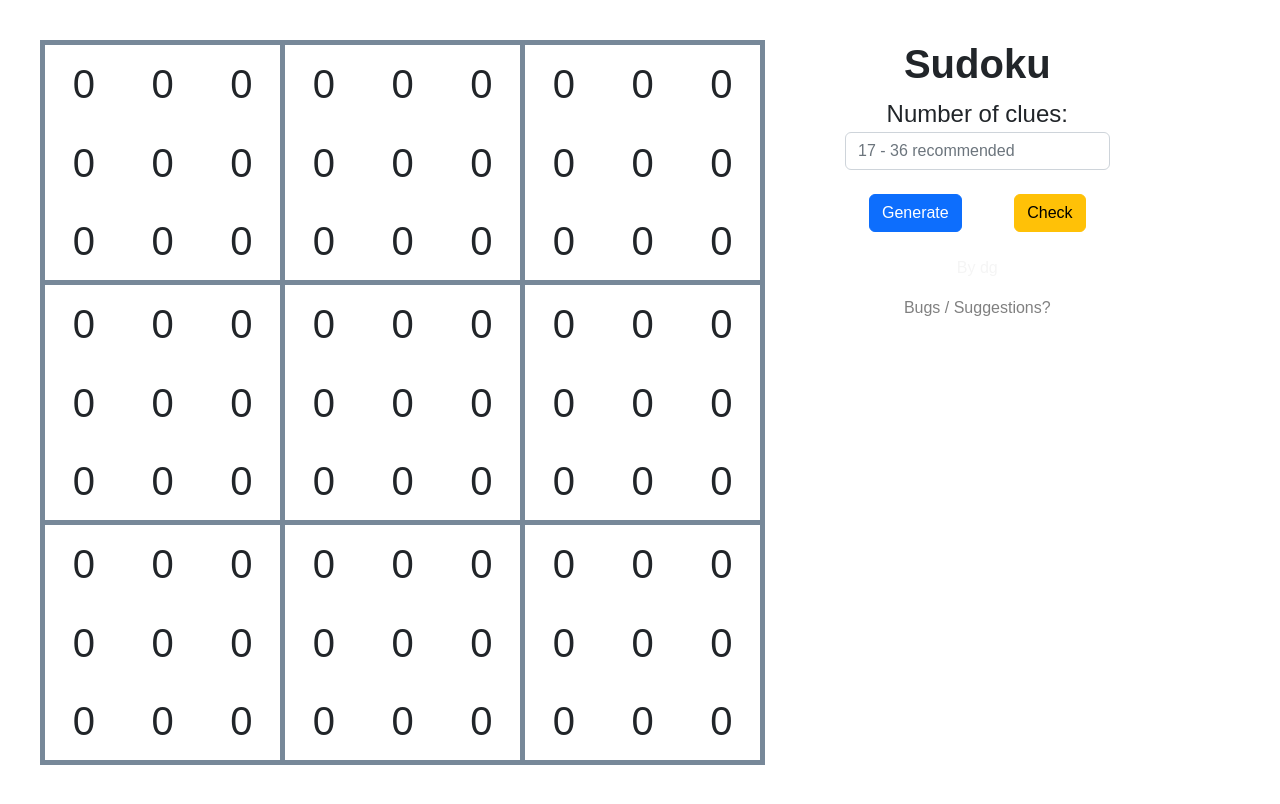
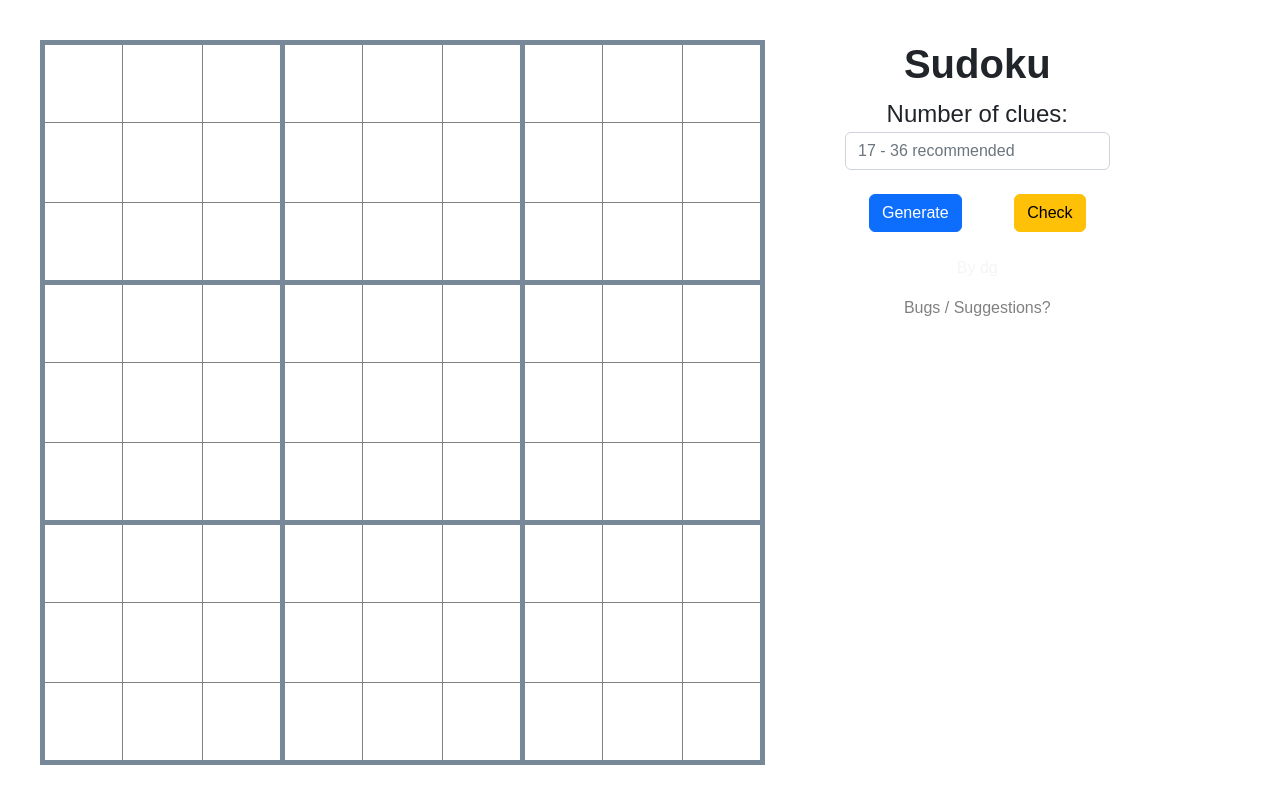
Before and after one commit to duong7/sudoku, a plain HTML site: page resources/index.html in a window 1280 px wide. Drawn offline with nearby package versions, Linux system fonts and the light colour scheme.

Commit message:
Hide zeros, add borders

```diff
--- a/neutralino.config.json
+++ b/neutralino.config.json
@@ -1,6 +1,6 @@
 {
   "applicationId": "d7.sudoku",
-  "version": "0.1.1",
+  "version": "0.1.2",
   "defaultMode": "window",
   "port": 0,
   "documentRoot": "/resources/",
--- a/resources/index.html
+++ b/resources/index.html
@@ -27,7 +27,7 @@
     table,
     th,
     td {
-        /* border: 0px solid gray;*/
+        border: 1px solid gray;
         text-align: center;
         font-size: 5vh;
         /*float: left;*/
@@ -121,108 +121,112 @@
     #row9 {
         border-bottom: 5px solid lightslategray;
     }
+
+    .empty {
+        color:white;
+    }
 </style>
 
 <body>
     <table class="flex">
         <tr id="row1">
-            <td id="cell1" contenteditable>0</td>
-            <td id="cell2" contenteditable>0</td>
-            <td id="cell3" contenteditable>0</td>
-            <td id="cell4" contenteditable>0</td>
-            <td id="cell5" contenteditable>0</td>
-            <td id="cell6" contenteditable>0</td>
-            <td id="cell7" contenteditable>0</td>
-            <td id="cell8" contenteditable>0</td>
-            <td id="cell9" contenteditable>0</td>
+            <td class="empty" id="cell1" contenteditable>0</td>
+            <td class="empty" id="cell2" contenteditable>0</td>
+            <td class="empty" id="cell3" contenteditable>0</td>
+            <td class="empty" id="cell4" contenteditable>0</td>
+            <td class="empty" id="cell5" contenteditable>0</td>
+            <td class="empty" id="cell6" contenteditable>0</td>
+            <td class="empty" id="cell7" contenteditable>0</td>
+            <td class="empty" id="cell8" contenteditable>0</td>
+            <td class="empty" id="cell9" contenteditable>0</td>
         </tr>
         <tr id="row2">
-            <td id="cell1" contenteditable>0</td>
-            <td id="cell2" contenteditable>0</td>
-            <td id="cell3" contenteditable>0</td>
-            <td id="cell4" contenteditable>0</td>
-            <td id="cell5" contenteditable>0</td>
-            <td id="cell6" contenteditable>0</td>
-            <td id="cell7" contenteditable>0</td>
-            <td id="cell8" contenteditable>0</td>
-            <td id="cell9" contenteditable>0</td>
+            <td class="empty" id="cell1" contenteditable>0</td>
+            <td class="empty" id="cell2" contenteditable>0</td>
+            <td class="empty" id="cell3" contenteditable>0</td>
+            <td class="empty" id="cell4" contenteditable>0</td>
+            <td class="empty" id="cell5" contenteditable>0</td>
+            <td class="empty" id="cell6" contenteditable>0</td>
+            <td class="empty" id="cell7" contenteditable>0</td>
+            <td class="empty" id="cell8" contenteditable>0</td>
+            <td class="empty" id="cell9" contenteditable>0</td>
         </tr>
         <tr id="row3">
-            <td id="cell1" contenteditable>0</td>
-            <td id="cell2" contenteditable>0</td>
-            <td id="cell3" contenteditable>0</td>
-            <td id="cell4" contenteditable>0</td>
-            <td id="cell5" contenteditable>0</td>
-            <td id="cell6" contenteditable>0</td>
-            <td id="cell7" contenteditable>0</td>
-            <td id="cell8" contenteditable>0</td>
-            <td id="cell9" contenteditable>0</td>
+            <td class="empty" id="cell1" contenteditable>0</td>
+            <td class="empty" id="cell2" contenteditable>0</td>
+            <td class="empty" id="cell3" contenteditable>0</td>
+            <td class="empty" id="cell4" contenteditable>0</td>
+            <td class="empty" id="cell5" contenteditable>0</td>
+            <td class="empty" id="cell6" contenteditable>0</td>
+            <td class="empty" id="cell7" contenteditable>0</td>
+            <td class="empty" id="cell8" contenteditable>0</td>
+            <td class="empty" id="cell9" contenteditable>0</td>
         </tr>
         <tr id="row4">
-            <td id="cell1" contenteditable>0</td>
-            <td id="cell2" contenteditable>0</td>
-            <td id="cell3" contenteditable>0</td>
-            <td id="cell4" contenteditable>0</td>
-            <td id="cell5" contenteditable>0</td>
-            <td id="cell6" contenteditable>0</td>
-            <td id="cell7" contenteditable>0</td>
-            <td id="cell8" contenteditable>0</td>
-            <td id="cell9" contenteditable>0</td>
+            <td class="empty" id="cell1" contenteditable>0</td>
+            <td class="empty" id="cell2" contenteditable>0</td>
+            <td class="empty" id="cell3" contenteditable>0</td>
+            <td class="empty" id="cell4" contenteditable>0</td>
+            <td class="empty" id="cell5" contenteditable>0</td>
+            <td class="empty" id="cell6" contenteditable>0</td>
+            <td class="empty" id="cell7" contenteditable>0</td>
+            <td class="empty" id="cell8" contenteditable>0</td>
+            <td class="empty" id="cell9" contenteditable>0</td>
         </tr>
         <tr id="row5">
-            <td id="cell1" contenteditable>0</td>
-            <td id="cell2" contenteditable>0</td>
-            <td id="cell3" contenteditable>0</td>
-            <td id="cell4" contenteditable>0</td>
-            <td id="cell5" contenteditable>0</td>
-            <td id="cell6" contenteditable>0</td>
-            <td id="cell7" contenteditable>0</td>
-            <td id="cell8" contenteditable>0</td>
-            <td id="cell9" contenteditable>0</td>
+            <td class="empty" id="cell1" contenteditable>0</td>
+            <td class="empty" id="cell2" contenteditable>0</td>
+            <td class="empty" id="cell3" contenteditable>0</td>
+            <td class="empty" id="cell4" contenteditable>0</td>
+            <td class="empty" id="cell5" contenteditable>0</td>
+            <td class="empty" id="cell6" contenteditable>0</td>
+            <td class="empty" id="cell7" contenteditable>0</td>
+            <td class="empty" id="cell8" contenteditable>0</td>
+            <td class="empty" id="cell9" contenteditable>0</td>
         </tr>
         <tr id="row6">
-            <td id="cell1" contenteditable>0</td>
-            <td id="cell2" contenteditable>0</td>
-            <td id="cell3" contenteditable>0</td>
-            <td id="cell4" contenteditable>0</td>
-            <td id="cell5" contenteditable>0</td>
-            <td id="cell6" contenteditable>0</td>
-            <td id="cell7" contenteditable>0</td>
-            <td id="cell8" contenteditable>0</td>
-            <td id="cell9" contenteditable>0</td>
+            <td class="empty" id="cell1" contenteditable>0</td>
+            <td class="empty" id="cell2" contenteditable>0</td>
+            <td class="empty" id="cell3" contenteditable>0</td>
+            <td class="empty" id="cell4" contenteditable>0</td>
+            <td class="empty" id="cell5" contenteditable>0</td>
+            <td class="empty" id="cell6" contenteditable>0</td>
+            <td class="empty" id="cell7" contenteditable>0</td>
+            <td class="empty" id="cell8" contenteditable>0</td>
+            <td class="empty" id="cell9" contenteditable>0</td>
         </tr>
         <tr id="row7">
-            <td id="cell1" contenteditable>0</td>
-            <td id="cell2" contenteditable>0</td>
-            <td id="cell3" contenteditable>0</td>
-            <td id="cell4" contenteditable>0</td>
-            <td id="cell5" contenteditable>0</td>
-            <td id="cell6" contenteditable>0</td>
-            <td id="cell7" contenteditable>0</td>
-            <td id="cell8" contenteditable>0</td>
-            <td id="cell9" contenteditable>0</td>
+            <td class="empty" id="cell1" contenteditable>0</td>
+            <td class="empty" id="cell2" contenteditable>0</td>
+            <td class="empty" id="cell3" contenteditable>0</td>
+            <td class="empty" id="cell4" contenteditable>0</td>
+            <td class="empty" id="cell5" contenteditable>0</td>
+            <td class="empty" id="cell6" contenteditable>0</td>
+            <td class="empty" id="cell7" contenteditable>0</td>
+            <td class="empty" id="cell8" contenteditable>0</td>
+            <td class="empty" id="cell9" contenteditable>0</td>
         </tr>
         <tr id="row8">
-            <td id="cell1" contenteditable>0</td>
-            <td id="cell2" contenteditable>0</td>
-            <td id="cell3" contenteditable>0</td>
-            <td id="cell4" contenteditable>0</td>
-            <td id="cell5" contenteditable>0</td>
-            <td id="cell6" contenteditable>0</td>
-            <td id="cell7" contenteditable>0</td>
-            <td id="cell8" contenteditable>0</td>
-            <td id="cell9" contenteditable>0</td>
+            <td class="empty" id="cell1" contenteditable>0</td>
+            <td class="empty" id="cell2" contenteditable>0</td>
+            <td class="empty" id="cell3" contenteditable>0</td>
+            <td class="empty" id="cell4" contenteditable>0</td>
+            <td class="empty" id="cell5" contenteditable>0</td>
+            <td class="empty" id="cell6" contenteditable>0</td>
+            <td class="empty" id="cell7" contenteditable>0</td>
+            <td class="empty" id="cell8" contenteditable>0</td>
+            <td class="empty" id="cell9" contenteditable>0</td>
         </tr>
         <tr id="row9">
-            <td id="cell1" contenteditable>0</td>
-            <td id="cell2" contenteditable>0</td>
-            <td id="cell3" contenteditable>0</td>
-            <td id="cell4" contenteditable>0</td>
-            <td id="cell5" contenteditable>0</td>
-            <td id="cell6" contenteditable>0</td>
-            <td id="cell7" contenteditable>0</td>
-            <td id="cell8" contenteditable>0</td>
-            <td id="cell9" contenteditable>0</td>
+            <td class="empty" id="cell1" contenteditable>0</td>
+            <td class="empty" id="cell2" contenteditable>0</td>
+            <td class="empty" id="cell3" contenteditable>0</td>
+            <td class="empty" id="cell4" contenteditable>0</td>
+            <td class="empty" id="cell5" contenteditable>0</td>
+            <td class="empty" id="cell6" contenteditable>0</td>
+            <td class="empty" id="cell7" contenteditable>0</td>
+            <td class="empty" id="cell8" contenteditable>0</td>
+            <td class="empty" id="cell9" contenteditable>0</td>
         </tr>
     </table>
     <div id="panel" class="flex">
@@ -256,7 +260,7 @@
         }
         else if (cl > 36) {
             cl = 36; //40-45
-            alert("Too many clues. Set to 36")
+            alert("Too many clues. Set to 36");
         }
         let puzzle = generate(cl);
 
@@ -265,9 +269,13 @@
             for (let j = 1; j < 10; j++) {
                 document.querySelector(`#row${i} #cell${j}`).innerHTML = puzzle[i - 1][j - 1]
                 if (puzzle[i - 1][j - 1] != 0) {
-                    document.querySelector(`#row${i} #cell${j}`).setAttribute("contenteditable", "false")
+                    document.querySelector(`#row${i} #cell${j}`).setAttribute("contenteditable", "false");
+                    //change color for non-zero boxes
+                    document.querySelector(`#row${i} #cell${j}`).classList.remove('empty');
                 } else {
-                    document.querySelector(`#row${i} #cell${j}`).setAttribute("contenteditable", "true")
+                    document.querySelector(`#row${i} #cell${j}`).setAttribute("contenteditable", "true");
+                    //set zeroes to white color
+                    document.querySelector(`#row${i} #cell${j}`).classList.add('empty');
                 }
             }
         }
@@ -301,7 +309,7 @@
         //get input data
         for (let i = 1; i < 10; i++) {
             for (let j = 1; j < 10; j++) {
-                ans[i - 1][j - 1] = +document.querySelector(`#row${i} #cell${j}`).innerHTML
+                ans[i - 1][j - 1] = +document.querySelector(`#row${i} #cell${j}`).innerHTML;
             }
         }
 
```
Also changed, not shown: 1 other file.
